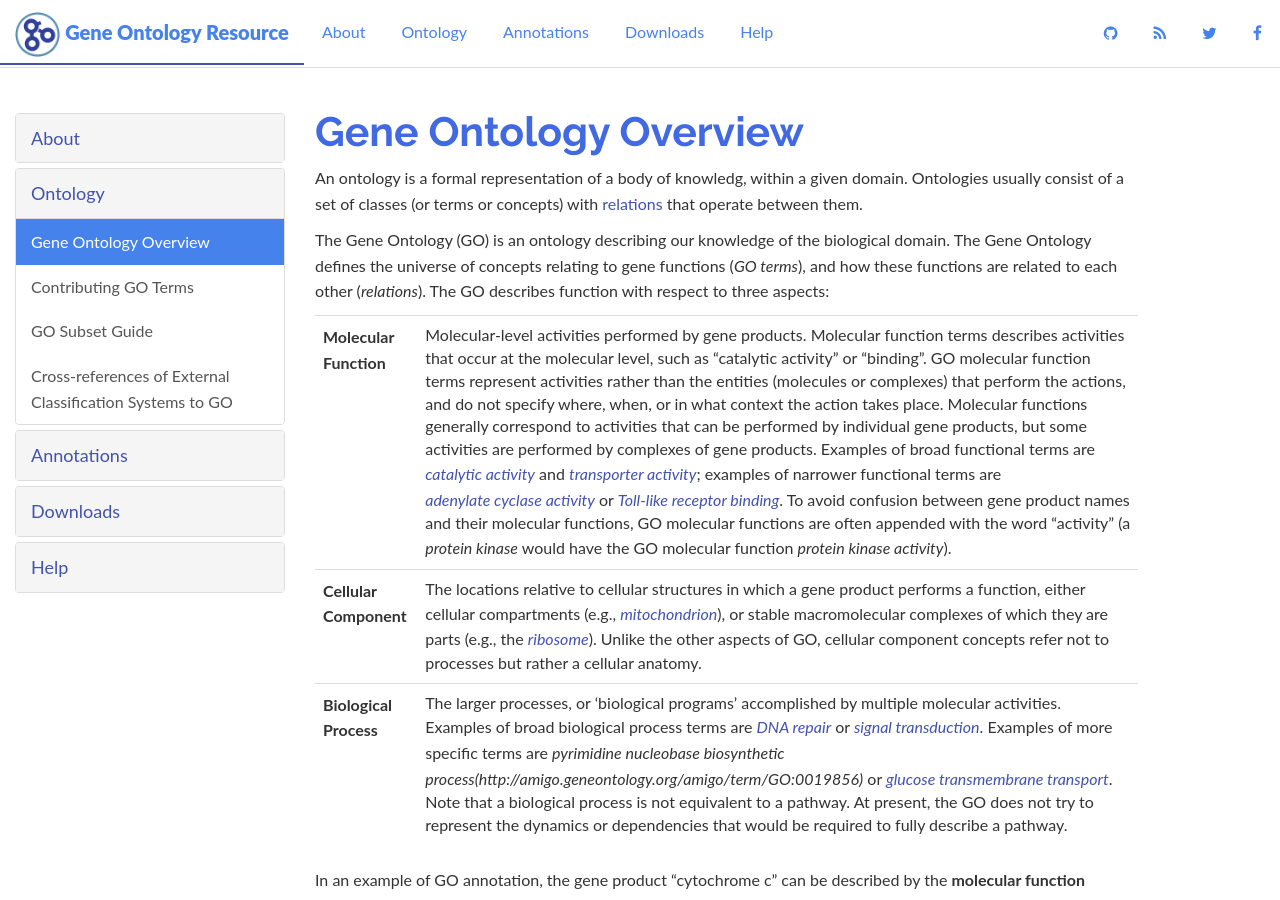
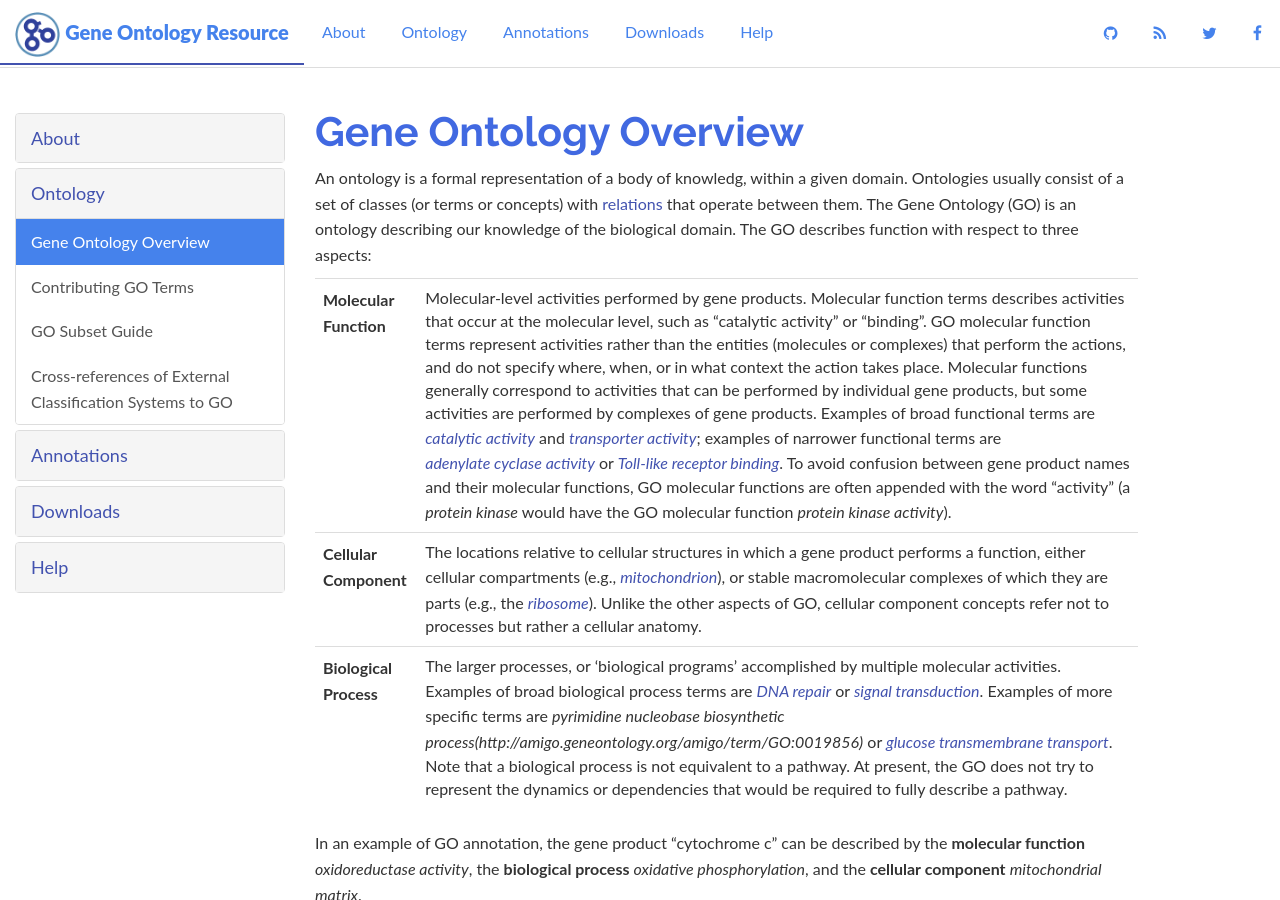
Before and after one commit to geneontology/geneontology.github.io, a Jekyll site: the page built from _docs/ontology-documentation.md, in a window 1280 px wide and 900 px high. Built offline with Jekyll 4.4.1, drawn with Linux system fonts in a browser that asks for light colours; nearby versions of some CDN libraries.

Commit message:
Update ontology-documentation.md

```diff
--- a/_docs/ontology-documentation.md
+++ b/_docs/ontology-documentation.md
@@ -4,9 +4,7 @@
 ---
 
 # Gene Ontology Overview
-An ontology is a formal representation of a body of knowledg, within a given domain. Ontologies usually consist of a set of classes (or terms or concepts) with [relations](/docs/ontology-relations/) that operate between them.
-
-The Gene Ontology (GO) is an ontology describing our knowledge of the biological domain. The Gene Ontology defines the universe of concepts relating to gene functions (*GO terms*), and how these functions are related to each other (*relations*). The GO describes function with respect to three aspects:
+An ontology is a formal representation of a body of knowledg, within a given domain. Ontologies usually consist of a set of classes (or terms or concepts) with [relations](/docs/ontology-relations/) that operate between them. The Gene Ontology (GO) is an ontology describing our knowledge of the biological domain. The GO describes function with respect to three aspects:
 
 |------------------|-------------|
 | **Molecular Function** | Molecular-level activities performed by gene products. Molecular function terms describes activities that occur at the molecular level, such as "catalytic activity" or "binding". GO molecular function terms represent activities rather than the entities (molecules or complexes) that perform the actions, and do not specify where, when, or in what context the action takes place. Molecular functions generally correspond to activities that can be performed by individual gene products, but some activities are performed by complexes of gene products. Examples of broad functional terms are *[catalytic activity](http://amigo.geneontology.org/amigo/term/GO:0003824)* and *[transporter activity](http://amigo.geneontology.org/amigo/term/GO:0005215)*; examples of narrower functional terms are *[adenylate cyclase activity](http://amigo.geneontology.org/amigo/term/GO:0004016)* or *[Toll-like receptor binding](http://amigo.geneontology.org/amigo/term/GO:0035325)*. To avoid confusion between gene product names and their molecular functions, GO molecular functions are often appended with the word "activity" (a *protein kinase* would have the GO molecular function *protein kinase activity*).
```
